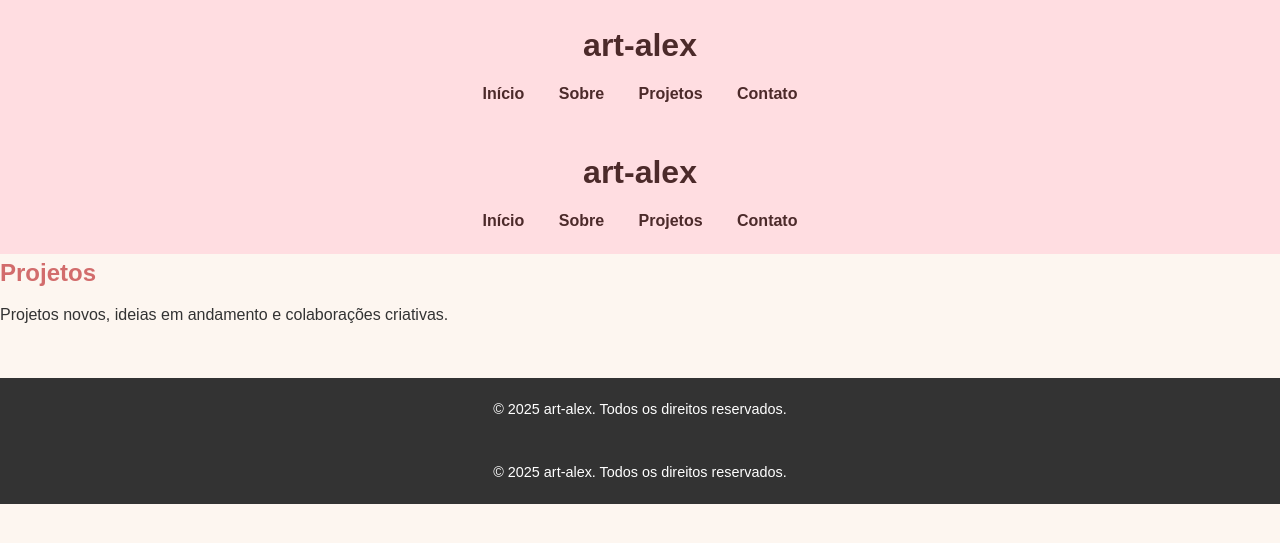
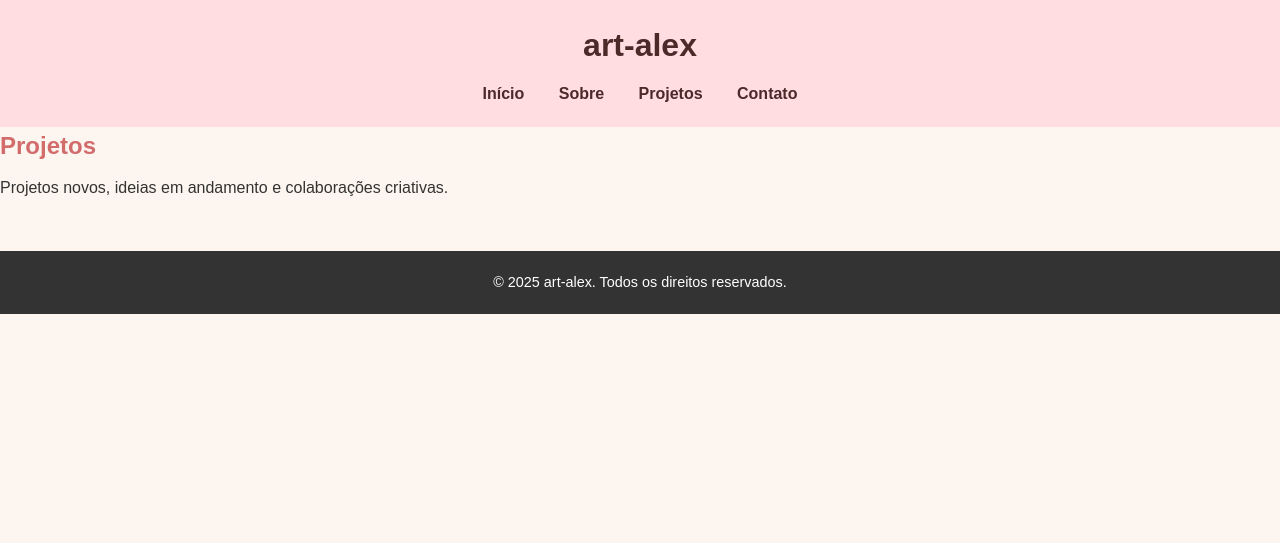
Before and after one commit to preto02/caua-, a PHP site: page /projetos in a window 1280 px wide. Shown: the top 543 px of the page. Run offline with PHP 8.4, Linux system fonts and the light colour scheme.

Commit message:
tentado ainda

```diff
--- a/index.php
+++ b/index.php
@@ -16,10 +16,10 @@
         <h1>art-alex</h1>
         <nav>
             <ul>
-                <li><a href="index.php">Início</a></li>
-                <li><a href="sobre.php">Sobre</a></li>
-                <li><a href="projetos.php">Projetos</a></li>
-                <li><a href="#contato">Contato</a></li>
+                <li><a href="home">Início</a></li>
+                <li><a href="sobre">Sobre</a></li>
+                <li><a href="projetos">Projetos</a></li>
+                <li><a href="contato">Contato</a></li>
             </ul>
         </nav>
     </header>
@@ -35,7 +35,6 @@
                 } else {
                     include "pages/erro.php";
                 }
-
         ?>
     </main>
 
--- a/pages/erro.php
+++ b/pages/erro.php
@@ -1 +1,4 @@
 <h2>ERRO 404</h2>
+<p>
+    Esta página que você está tentando acessar não existe
+</p>
--- a/pages/projetos.php
+++ b/pages/projetos.php
@@ -1,36 +1,5 @@
-<?php
-// index.php
-$titulo = "art-alex";
-$ano = date("Y");
-?>
-<!DOCTYPE html>
-<html lang="pt-br">
-<head>
-    <meta charset="UTF-8">
-    <meta name="viewport" content="width=device-width, initial-scale=1.0">
-    <title><?= $titulo ?></title>
-    <link rel="stylesheet" href="idex.css">
-</head>
-<body>
-    <header>
-        <h1><?= $titulo ?></h1>
-        <nav>
-          <ul>
-            <li><a href="index.php">Início</a></li>
-            <li><a href="sobre.php">Sobre</a></li>
-            <li><a href="#projetos">Projetos</a></li>
-            <li><a href="contato.php">Contato</a></li>
-          </ul>
-        </nav>
-    </header>
 
-    <section id="projetos">
+<section id="projetos">
         <h2>Projetos</h2>
         <p>Projetos novos, ideias em andamento e colaborações criativas.</p>
     </section>
-
-    <footer>
-        <p>&copy; <?= $ano ?> <?= $titulo ?>. Todos os direitos reservados.</p>
-    </footer>
-</body>
-</html>
```
